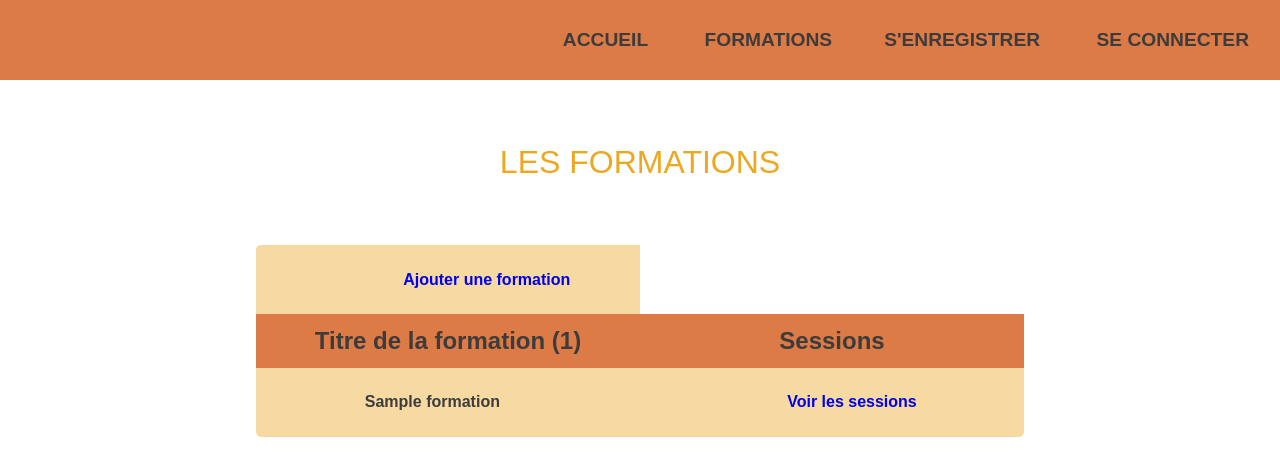
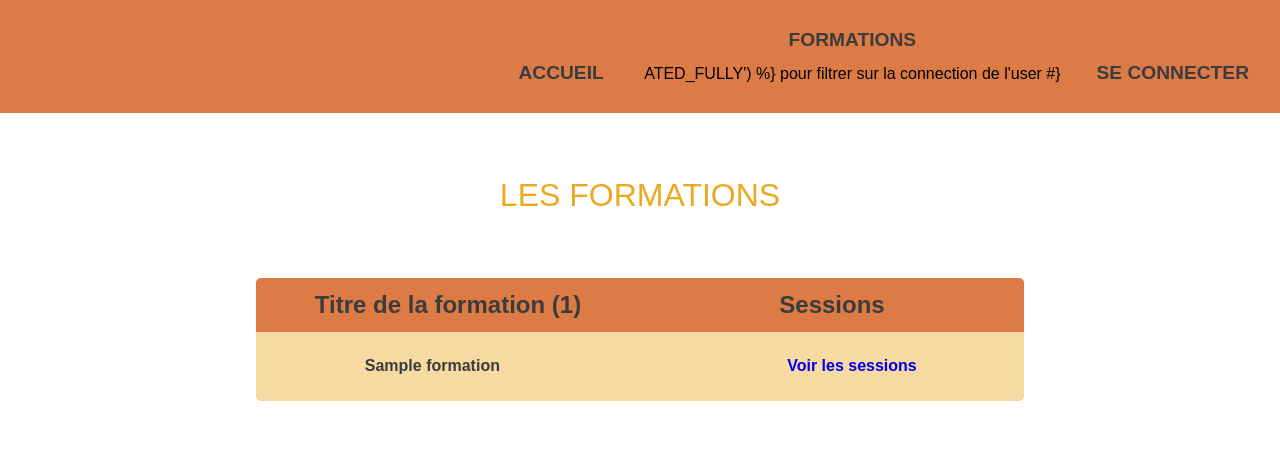
Before and after one commit to Zicka67/Symfony-session, a PHP site: template templates/formation/index.html.twig in a window 1280 px wide. Shown: the top 476 px of the page. Run offline with PHP 8.4, Linux system fonts and the light colour scheme; the template is opened without the code that fills it: most values are stand-ins (such as "Sample title", 1, 10 or a date in 2020); some libraries are stand-ins or nearby versions.

Commit message:
Ajout de verifications + lien delete session et delete formation

```diff
--- a/templates/base.html.twig
+++ b/templates/base.html.twig
@@ -21,17 +21,19 @@
                 <ul>
                     <li><a href="{{ path('app_home') }}">Accueil</a></li>
                     <li><a href="{{ path('app_formation') }}">Formations</a>
-                    {# Verifie si un user est actuellement connecté ( true false) #}
-                    {% if app.user %}
-                    {# ou {% if is_granted('ROLE_USER') %} #}
+                    {% if is_granted('[ROLE_USER]') %} {# pour filtrer sur le role #}
                     <li><a href="{{ path('app_listStudients') }}">Etudiants</a></li>
                     <li><a href="{{ path('app_former') }}">Formateurs</a></li>
                     <li><a href="{{ path('app_programme') }}">Programmes</a></li>
                     <li><a href="{{ path('app_module') }}">Modules</a></li>
-                    <li><a href="{{ path('app_logout') }}">Se déconnecter</a></li>
                     {% else %}
-                    <li><a href="{{ path('app_register') }}">S'enregistrer</a></li>
-                    <li><a href="{{ path('app_login') }}">Se connecter</a></li>
+                        {# {% if is_granted('IS_AUTHENTIC{# pour filtrer sur la verification du mail (true/false) #}ATED_FULLY') %} pour filtrer sur la connection de l'user #}
+                        {% if app.user.isVerified %} {# pour filtrer sur la verification du mail (true/false) #}
+                        <li><a href="">Test isVerified</a></li>
+                        <li><a href="{{ path('app_logout') }}">Se déconnecter</a></li>
+                        {% else %}
+                        <li><a href="{{ path('app_login') }}">Se connecter</a></li>
+                        {% endif %}
                     {% endif %}
                 </ul>
             </nav>
--- a/templates/formation/index.html.twig
+++ b/templates/formation/index.html.twig
@@ -7,7 +7,10 @@
 
         <table>
           <thead>
-            <td><a href="{{ path('app_formationCreate') }}">Ajouter une formation</a></td>
+            {% if is_granted('[ROLE_USER]') %}
+            <td class="backgreen"><a href="{{ path('app_formationCreate') }}">Ajouter une formation</a></td>
+            {% endif %}
+            {# <td class="backred"><a href="{{ path('app_formationCreate') }}">Supprimer une formation</a></td> #}
             <tr>
               <th>Titre de la formation ({{ formations|length }})</th>
               <th>Sessions</th>
@@ -17,7 +20,10 @@
             {% for formation in formations %}
               <tr>
                 <td class="firstTd">{{ formation.titleFormation }}</td>
-                <td><a href="{{ path('formation_sessions', {'id': formation.id}) }}">Voir les sessions</a></td>
+                <td><a href="{{ path('formation_sessions', {'id': formation.id}) }}">Voir les sessions</a>
+                {% if is_granted('[ROLE_USER]') %}
+                <a class="red" href="{{ path('app_formationDelete', {'id': formation.id})   }}">Supprimer</a></td>
+                {% endif %}
               </tr>
             {% endfor %}
           </tbody>
```
Also changed, not shown: templates/formation/sessions.html.twig (+7 -2 lines).
